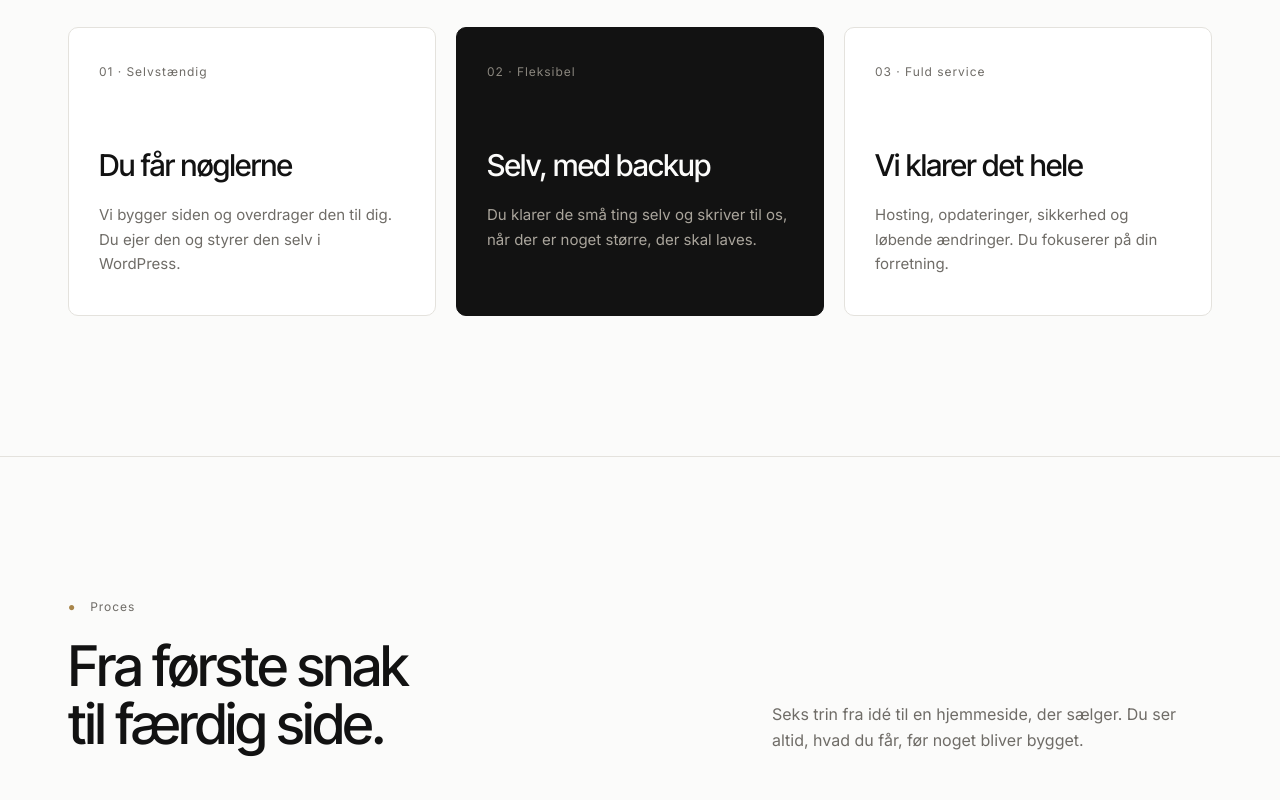
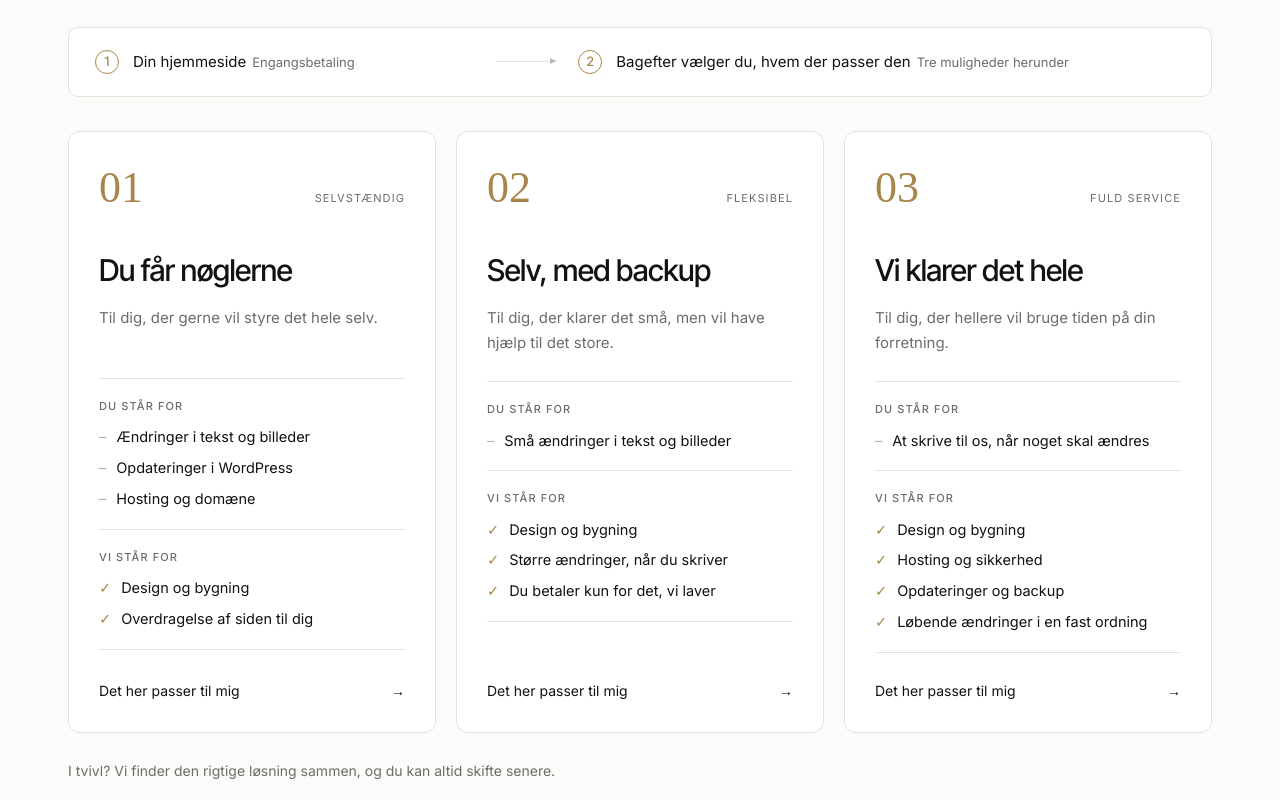
Before and after one commit to Ismails99/Renacer, a plain HTML site: page index.html in a window 1280 px wide. Shown: the part 5100-5900 px from the top of the page. Drawn offline with nearby package versions, Linux system fonts and the light colour scheme; a web font is replaced by a local one.

Commit message:
Nyt design af Samarbejde med tydelige valgmuligheder
Co-Authored-By: Claude Opus 5.5 <noreply@anthropic.com>
Claude-Session: https://claude.ai/code/session_01Ty5utUfDoXAB8syu1NWdxS

```diff
--- a/index.html
+++ b/index.html
@@ -234,14 +234,31 @@ td.us:before{content:"✓";color:var(--acc);margin-right:10px}
 .note{font-size:12px;color:#9a968f;margin-top:22px}
 
 /* MODELS */
+.flow2{display:grid;grid-template-columns:1fr auto 1.6fr;align-items:center;gap:22px;margin-bottom:34px;padding:22px 26px;border:1px solid var(--line);border-radius:10px;background:#fff}
+.flow2 .st{display:flex;gap:14px;align-items:baseline}
+.flow2 .st b{font-family:"Inter Tight",sans-serif;font-weight:500;color:var(--acc);font-size:13px;width:24px;height:24px;border:1px solid var(--acc);border-radius:50%;display:inline-grid;place-items:center;flex:none;align-self:center}
+.flow2 .st span{font-size:15px}.flow2 .st em{font-style:normal;color:var(--muted);font-size:13px;margin-left:6px}
+.flow2 .ar{width:60px;height:1px;background:var(--line);position:relative}
+.flow2 .ar:after{content:"";position:absolute;right:0;top:-3px;border:3.5px solid transparent;border-left:6px solid #bdb9b2;border-right:0}
 .models{display:grid;grid-template-columns:repeat(3,1fr);gap:20px}
-.model{border:1px solid var(--line);border-radius:10px;padding:34px 30px 38px;background:#fff}
-.model.feat{background:var(--ink);color:var(--bg);border-color:var(--ink)}
-.model .label{margin-bottom:60px}
-.model.feat .label{color:#8a867e}
-.model h3{font-family:"Inter Tight",sans-serif;font-weight:500;font-size:30px;letter-spacing:-.02em;margin-bottom:12px}
-.model p{color:var(--muted);font-size:15px}
-.model.feat p{color:#aaa59c}
+.model{border:1px solid var(--line);border-radius:12px;padding:34px 30px 30px;background:#fff;display:flex;flex-direction:column;transition:border-color .3s,transform .3s}
+.model:hover{border-color:var(--ink);transform:translateY(-3px)}
+.model .top{display:flex;justify-content:space-between;align-items:baseline;margin-bottom:36px}
+.model .num{font-family:"Italiana",serif;font-size:44px;line-height:1;color:var(--acc)}
+.model .tag{font-size:11px;letter-spacing:.1em;text-transform:uppercase;color:var(--muted)}
+.model h3{font-family:"Inter Tight",sans-serif;font-weight:500;font-size:30px;letter-spacing:-.02em;margin-bottom:10px}
+.model .for{color:var(--muted);font-size:15px;min-height:46px}
+.model .split{margin-top:26px;border-top:1px solid var(--line)}
+.model .grp{padding:18px 0;border-bottom:1px solid var(--line)}
+.model .grp h4{font-size:11px;letter-spacing:.1em;text-transform:uppercase;font-weight:500;color:var(--muted);margin-bottom:10px}
+.model ul{list-style:none;display:grid;gap:7px}
+.model li{font-size:14.5px;display:flex;gap:10px}
+.model .us li:before{content:"✓";color:var(--acc)}
+.model .you li:before{content:"–";color:#b3afa8}
+.model .go{margin-top:auto;padding-top:26px;font-size:14px;display:flex;justify-content:space-between;align-items:center;color:var(--ink)}
+.model .go:after{content:"→";transition:transform .3s}
+.model:hover .go:after{transform:translateX(4px)}
+.mfoot{margin-top:26px;font-size:14px;color:var(--muted)}
 
 /* ABOUT */
 .about .wrap{display:grid;grid-template-columns:1fr 1fr;gap:80px}
@@ -324,6 +341,7 @@ footer .wordmark{font-size:17px;color:var(--ink)}
  h2,.statement h2{font-size:38px}.contact h2{font-size:50px}
  .step,.item{grid-template-columns:1fr;gap:12px}
  .models,.why{grid-template-columns:1fr}
+ .flow2{grid-template-columns:1fr;gap:12px}.flow2 .ar{width:1px;height:22px;margin-left:8px}.flow2 .ar:after{display:none}.model .for{min-height:0}
  section{padding:90px 0}.panel li a{font-size:44px}
  table{font-size:13.5px}th,td{padding:14px 10px 14px 0}
  footer .wrap{flex-direction:column;gap:10px}
@@ -418,11 +436,23 @@ footer .wordmark{font-size:17px;color:var(--ink)}
   <div><div class="label"><i>●</i> Samarbejde</div><h2 style="margin-top:20px">Du bestemmer,<br>hvor meget du vil.</h2></div>
   <p>Selve hjemmesiden betaler du én gang. Derefter vælger du, hvordan den skal passes: Du kan få ændringer efter behov, eller vi kan aftale en fast ordning, der passer til dig.</p>
  </div>
+ <div class="flow2">
+  <div class="st"><b>1</b><span>Din hjemmeside<em>Engangsbetaling</em></span></div>
+  <div class="ar"></div>
+  <div class="st"><b>2</b><span>Bagefter vælger du, hvem der passer den<em>Tre muligheder herunder</em></span></div>
+ </div>
  <div class="models">
-  <div class="model"><div class="label">01 · Selvstændig</div><h3>Du får nøglerne</h3><p>Vi bygger siden og overdrager den til dig. Du ejer den og styrer den selv i WordPress.</p></div>
-  <div class="model feat"><div class="label">02 · Fleksibel</div><h3>Selv, med backup</h3><p>Du klarer de små ting selv og skriver til os, når der er noget større, der skal laves.</p></div>
-  <div class="model"><div class="label">03 · Fuld service</div><h3>Vi klarer det hele</h3><p>Hosting, opdateringer, sikkerhed og løbende ændringer. Du fokuserer på din forretning.</p></div>
+  <a class="model" href="#kontakt"><div class="top"><span class="num">01</span><span class="tag">Selvstændig</span></div><h3>Du får nøglerne</h3><p class="for">Til dig, der gerne vil styre det hele selv.</p>
+   <div class="split"><div class="grp you"><h4>Du står for</h4><ul><li>Ændringer i tekst og billeder</li><li>Opdateringer i WordPress</li><li>Hosting og domæne</li></ul></div><div class="grp us"><h4>Vi står for</h4><ul><li>Design og bygning</li><li>Overdragelse af siden til dig</li></ul></div></div>
+   <span class="go">Det her passer til mig</span></a>
+  <a class="model" href="#kontakt"><div class="top"><span class="num">02</span><span class="tag">Fleksibel</span></div><h3>Selv, med backup</h3><p class="for">Til dig, der klarer det små, men vil have hjælp til det store.</p>
+   <div class="split"><div class="grp you"><h4>Du står for</h4><ul><li>Små ændringer i tekst og billeder</li></ul></div><div class="grp us"><h4>Vi står for</h4><ul><li>Design og bygning</li><li>Større ændringer, når du skriver</li><li>Du betaler kun for det, vi laver</li></ul></div></div>
+   <span class="go">Det her passer til mig</span></a>
+  <a class="model" href="#kontakt"><div class="top"><span class="num">03</span><span class="tag">Fuld service</span></div><h3>Vi klarer det hele</h3><p class="for">Til dig, der hellere vil bruge tiden på din forretning.</p>
+   <div class="split"><div class="grp you"><h4>Du står for</h4><ul><li>At skrive til os, når noget skal ændres</li></ul></div><div class="grp us"><h4>Vi står for</h4><ul><li>Design og bygning</li><li>Hosting og sikkerhed</li><li>Opdateringer og backup</li><li>Løbende ændringer i en fast ordning</li></ul></div></div>
+   <span class="go">Det her passer til mig</span></a>
  </div>
+ <p class="mfoot">I tvivl? Vi finder den rigtige løsning sammen, og du kan altid skifte senere.</p>
 </div></section>
 
 <section id="proces"><div class="wrap">
```
